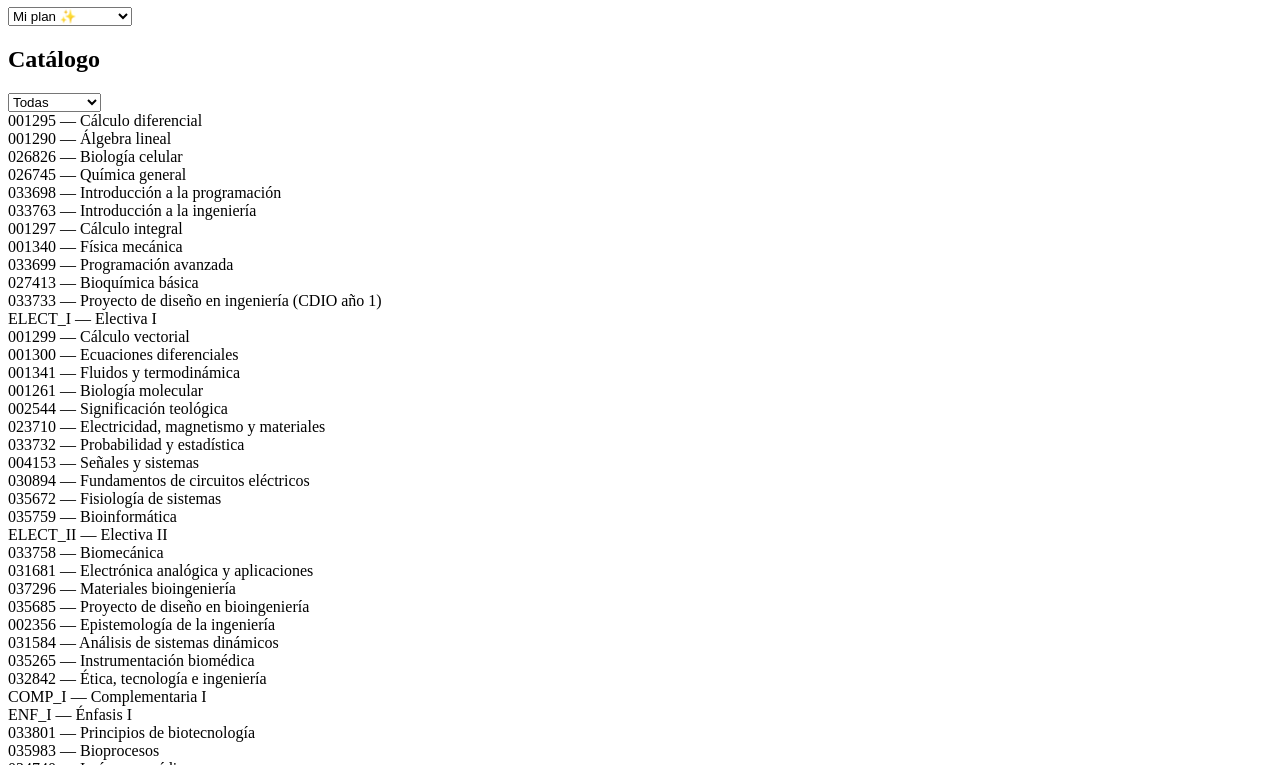
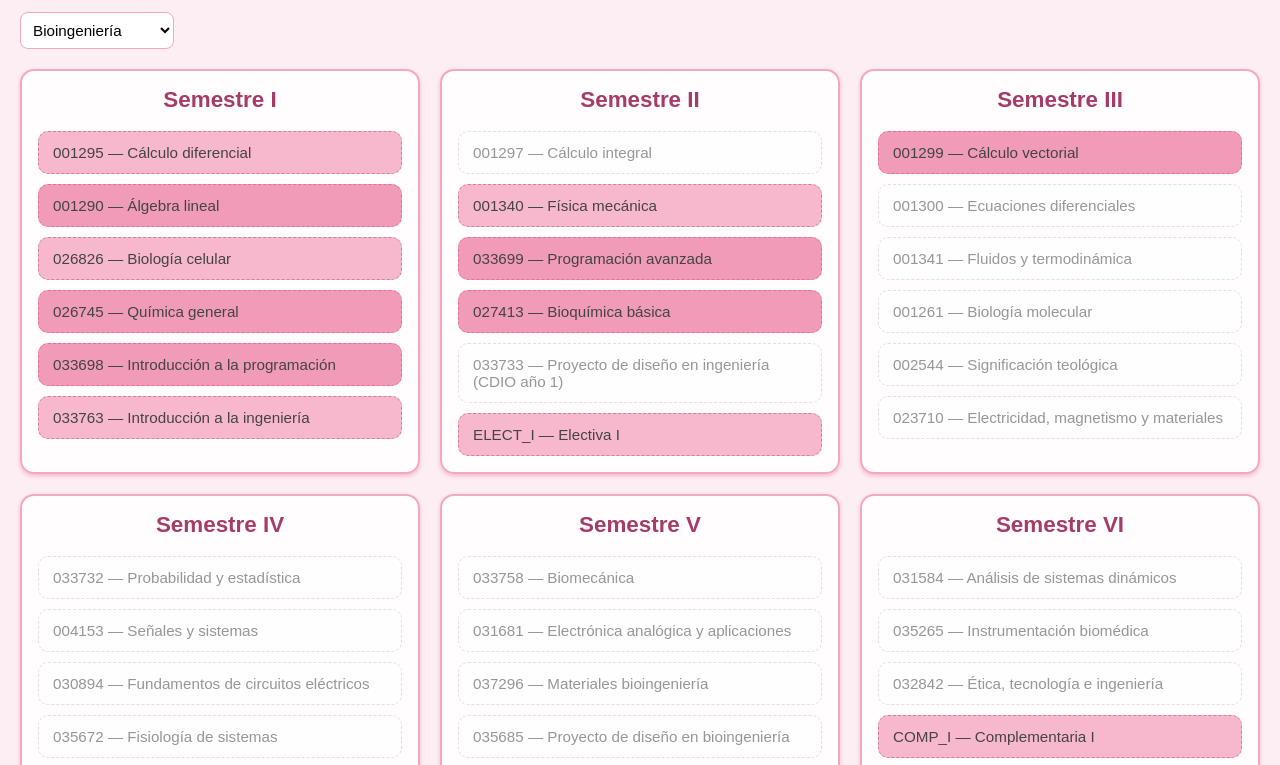
Before and after one commit to whiteniebes-max/Lkk, a plain HTML site: page index.html in a window 1280 px wide. Shown: the part 74-839 px from the top of the page. Drawn offline with Linux system fonts and the light colour scheme.

Commit message:
Update index.html

```diff
--- a/index.html
+++ b/index.html
@@ -4,30 +4,26 @@
   <meta charset="UTF-8" />
   <meta name="viewport" content="width=device-width, initial-scale=1.0" />
   <title>Malla Curricular Rosita — Planner</title>
-  <link rel="stylesheet" href="style.css" />
-  <link href="https://fonts.googleapis.com/css2?family=Poppins:wght@300;400;600;700&display=swap" rel="stylesheet">
+  <link rel="stylesheet" href="styles.css" />
 </head>
 
 <body>
-
   <h1>🌸 Malla Curricular Rosita — Planner 🌸</h1>
 
-  <div class="top-controls">
+  <div id="controls">
     <select id="viewMode">
-      <option value="miplan">Mi plan ✨</option>
       <option value="bioingenieria">Bioingeniería</option>
       <option value="cienciadatos">Ciencia de Datos</option>
+      <option value="miplan">Mi plan ✨</option>
     </select>
   </div>
 
-  <!-- ✅ layout principal -->
-  <div id="main-layout">
+  <div id="layout">
 
-    <!-- ✅ Catálogo a la izquierda -->
+    <!-- ✅ CATÁLOGO SOLO PARA MI PLAN -->
     <div id="catalog">
-      <h2>Catálogo</h2>
-
-      <div id="catalog-filters">
+      <div id="catalog-filters" style="display:none">
+        <h2>Catálogo</h2>
         <select id="catalogFilter">
           <option value="all">Todas</option>
           <option value="available">Disponibles</option>
@@ -36,14 +32,16 @@
         </select>
       </div>
 
+      <!-- ✅ Aquí se cargan cursos -->
       <div id="catalog-courses"></div>
     </div>
 
-    <!-- ✅ Semestres a la derecha -->
+    <!-- ✅ Semestres -->
     <div id="app"></div>
-
   </div>
 
+  <script src="curricula.js"></script>
   <script src="app.js"></script>
+
 </body>
 </html>
```
